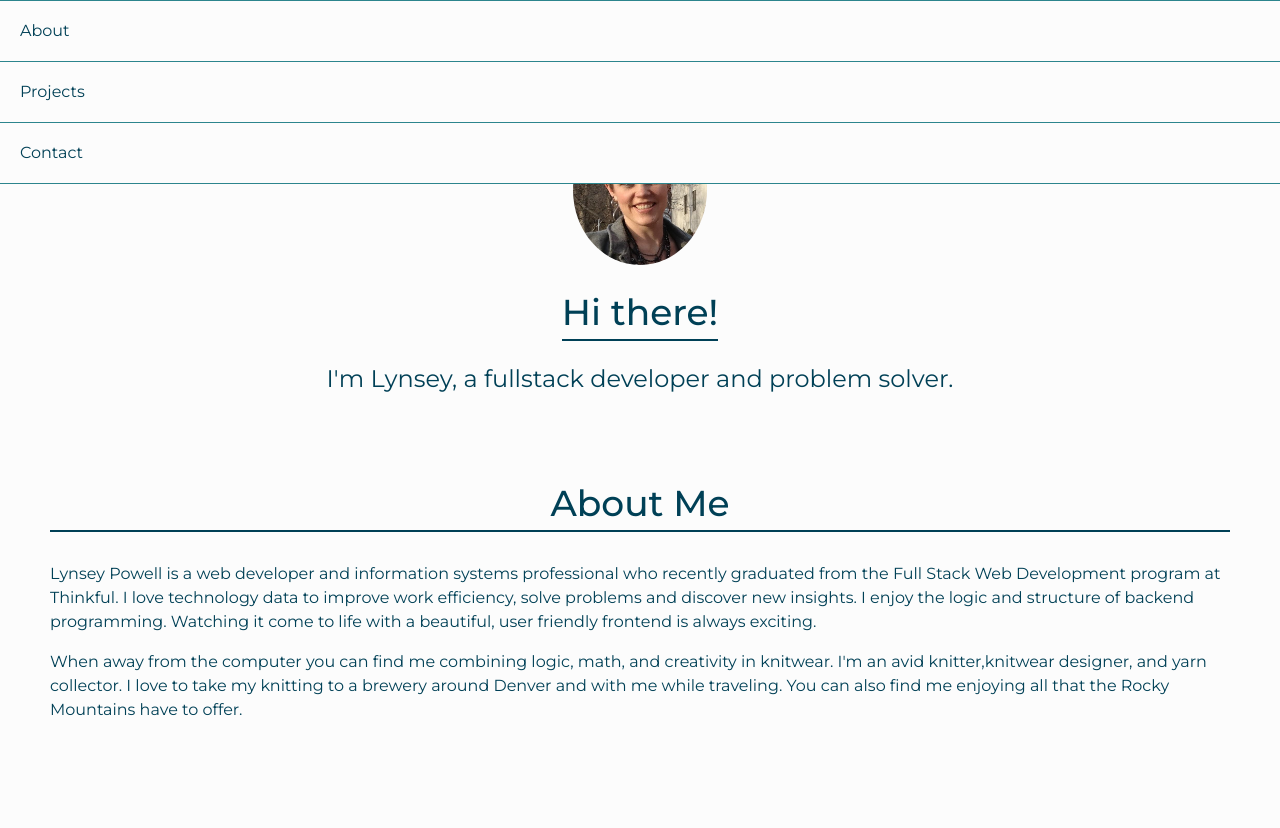
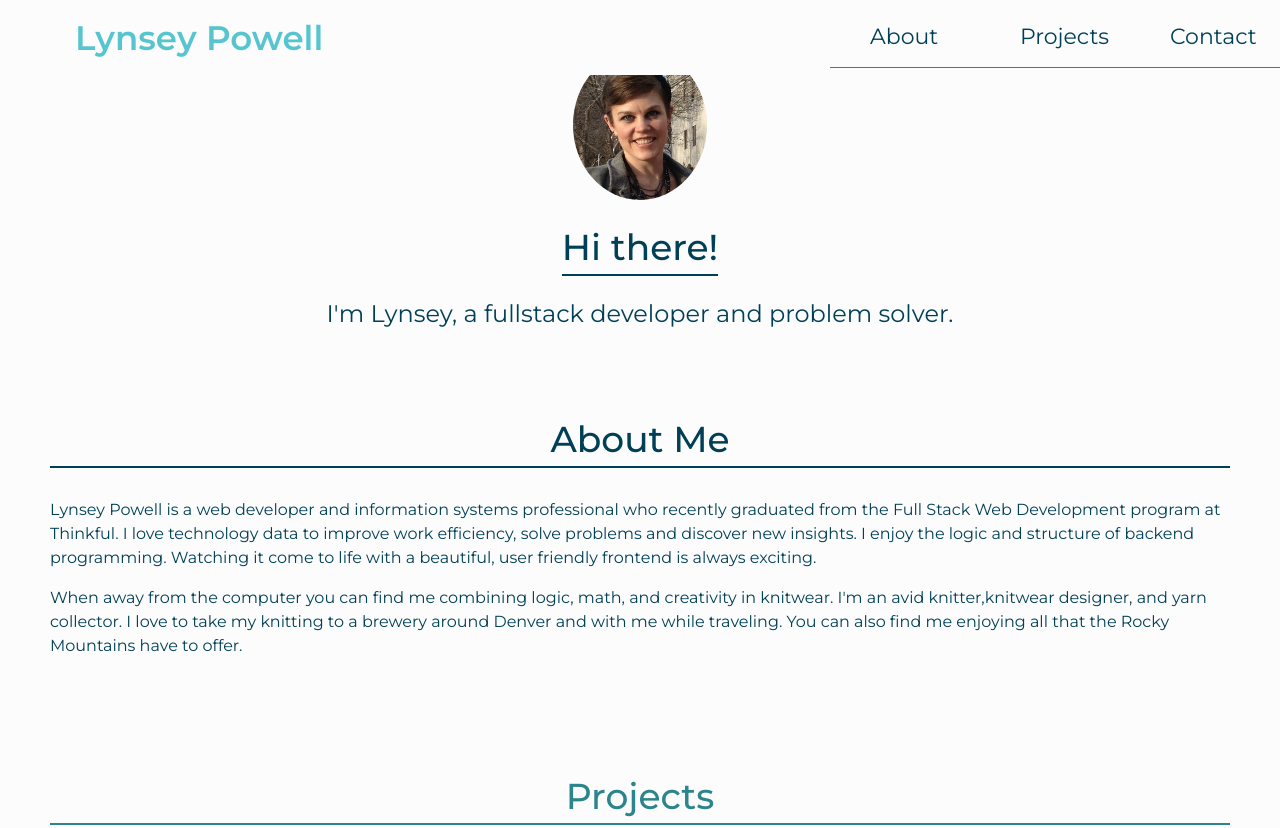
Before and after one commit to GilliganL/portfolio, a plain HTML site: page index.html in a window 1280 px wide. Shown: the top 828 px of the page. Drawn offline with nearby package versions, Linux system fonts and the light colour scheme.

Commit message:
Desktop design changes

```diff
--- a/index.html
+++ b/index.html
@@ -22,7 +22,6 @@
     <h3 id='header-h3'>I'm Lynsey, a fullstack developer and problem solver.</h3>
   </header>
   <header class='mobile-header action'>
-    <!-- <div class='content-veil'></div> -->
     <div id='menu'>
       <i id='menu-bars' class="fas fa-bars"></i>
     </div>
@@ -36,15 +35,15 @@
   </header>
 
   <header role='banner' class='full-header'>
-    <div class='inner'>
     <nav class='' role='navigation'>
+        <h1>Lynsey Powell</h1>
       <ul>
         <li><a class='anchor' href='#about'>About</a></li>
         <li><a class='anchor' href='#projects'>Projects</a></li>
         <li><a class='anchor' href='#contact'>Contact</a></li>
       </ul>
     </nav>
-      <h1>Lynsey Powell</h1>
+    <div class='inner'>
       <img id='headshot' src='./images/headshot.jpg' alt='Lynsey Powell headshot'>
       <h2 id='header-h2'>Hi there!</h2>
       <h3 id='header-h3'>I'm Lynsey, a fullstack developer and problem solver.</h3>
--- a/main.css
+++ b/main.css
@@ -3,6 +3,7 @@
     --bg-color: #FCFCFC;
     --main-text-color: #004056;
     --text-color-1: #2C858D;
+    --text-color-2: rgb(87, 197, 207);
     --text-hover: #C9FFD5;
 }
 
@@ -24,6 +25,7 @@ h1 {
     margin: 0.2em 0;
     font-size: 34px;
     font-weight: 600;
+    color: var(--text-color-2);
 }
 
 h2,
@@ -83,25 +85,6 @@ header {
 .mobile-header.action {
     bottom: 0;
 }
-
-/*
-.content-veil {
-    background: var(--main-text-color);
-    content: "";
-    display: block;
-    opacity: 0;
-    position: fixed;
-    top: 0;
-    width: 100%;
-    -webkit-transition: opacity .15s cubic-bezier(.445, .05, .55, .95);
-    transition: opacity .15s cubic-bezier(.445, .05, .55, .95);
-}
-
-.content-veil.open {
-    height: 100%;
-    opacity: .5;
-    z-index: 10;
-} */
 
 .full-header {
     padding: 50px 0;
@@ -352,9 +335,43 @@ footer p {
     .contact {
         height: 50vh;
     }
+    .anchor {
+        padding: 0 40px;
+        font-size: 22px;
+    }
 }
 
 @media only screen and (min-width: 1000px) {
+    .inner {}
+    nav {
+        position: fixed;
+        display: flex;
+        justify-content: space-between;
+        align-items: center;
+        height: 75px;
+        overflow: visible;
+        z-index: 10;
+    }
+    nav ul {
+        display: inline;
+        display: -webkit-inline-box;
+    }
+    nav ul .anchor {
+        width: 150px;
+    }
+    h1 {
+        width: 50%;
+        margin: 0;
+        text-align: left;
+        padding-left: 75px;
+    }
+    .anchor {
+        width: 150px;
+        margin: 0;
+    }
+    ul>li:nth-child(1)>.anchor {
+        border-top: none;
+    }
     /* body {
         margin: 0;
     }
```
Lines whose indentation alone changed are shown as unchanged.
